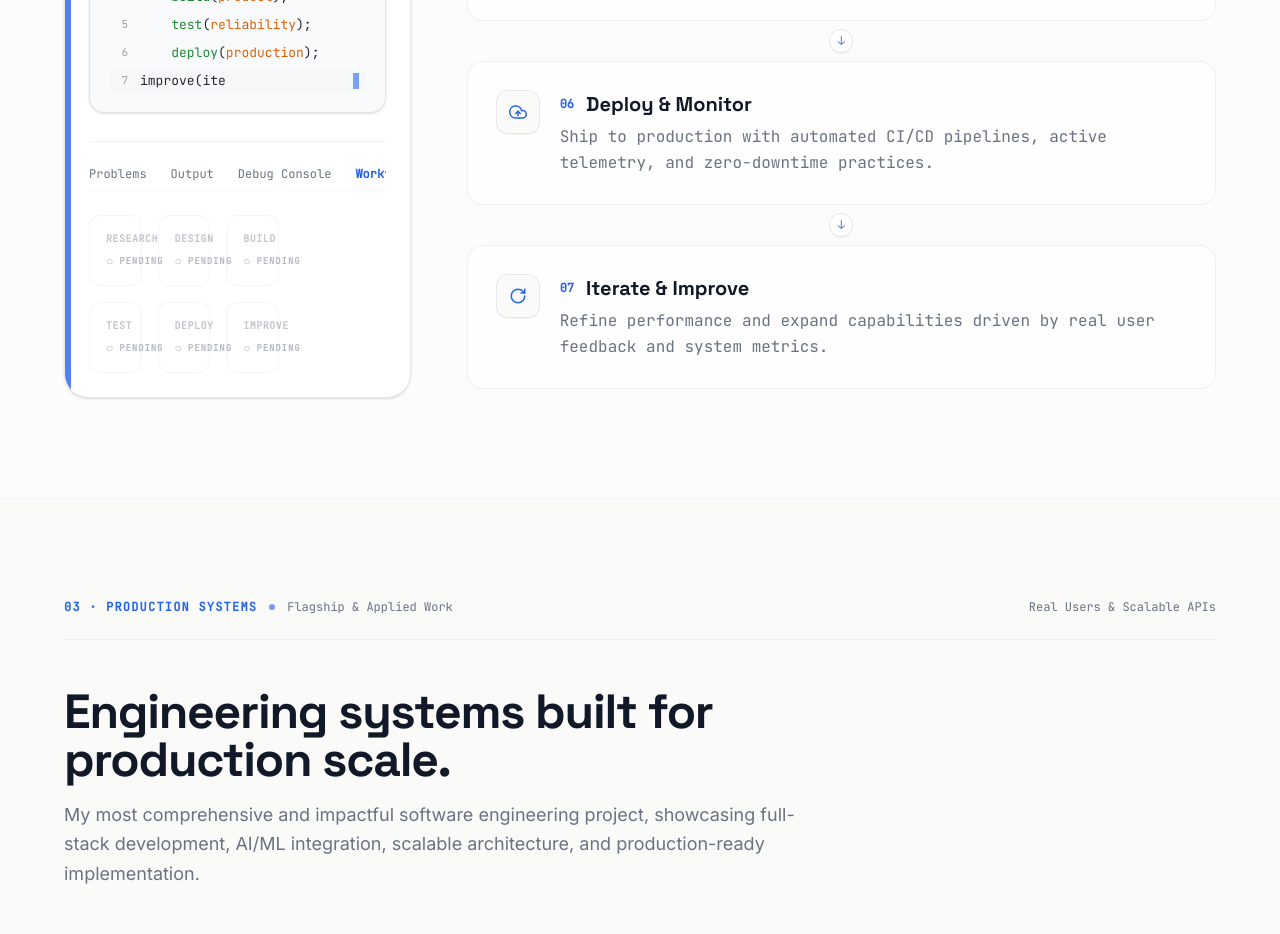
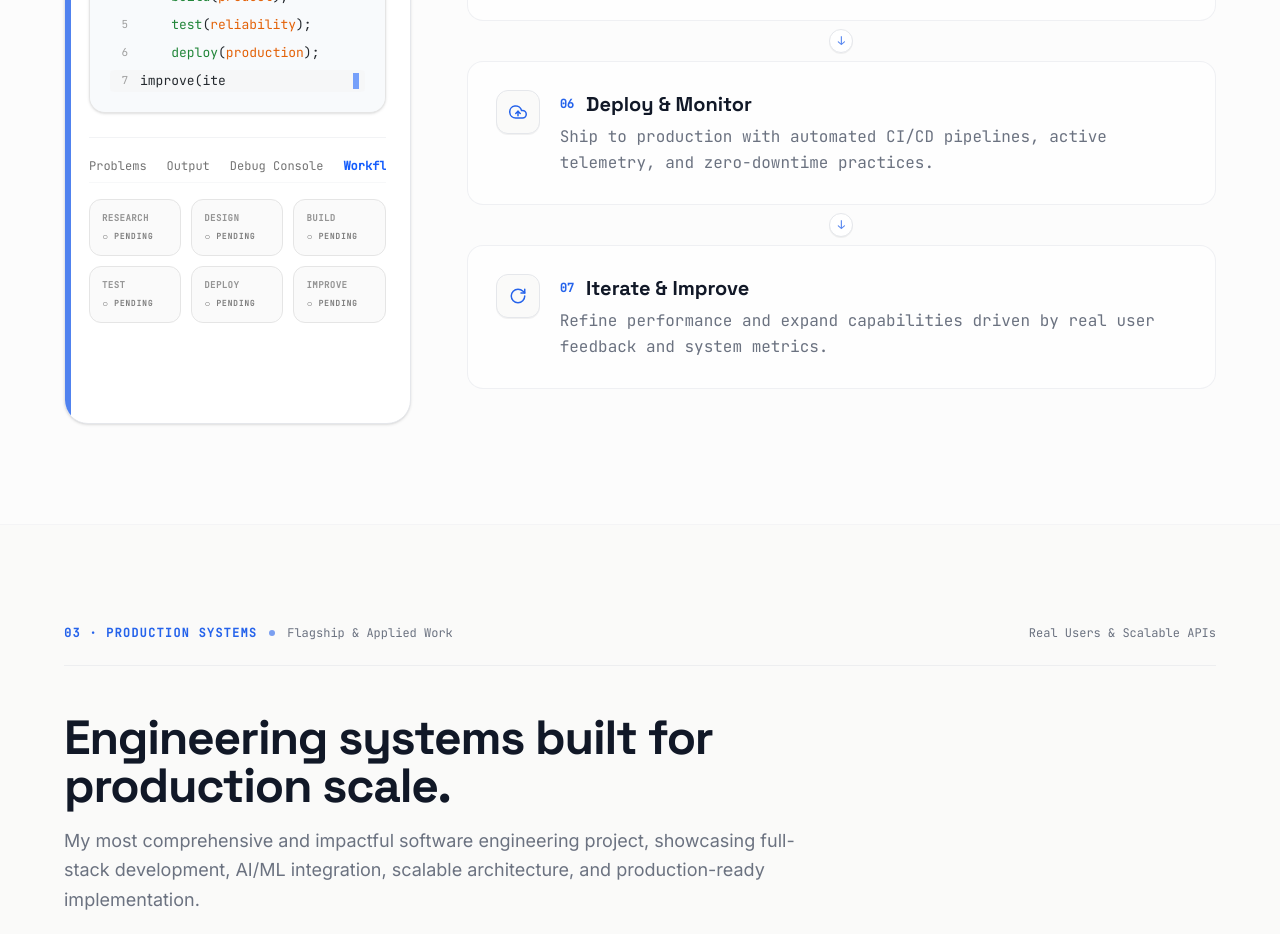
Before and after one commit to DhruvVawhle/dhruv-portfolio, a Next.js app: page / in a window 1280 px wide. Shown: the part 2560-3494 px from the top of the page. Built offline with nearby package versions, Linux system fonts and the light colour scheme.

Commit message:
fix: resolve terminal layout overlapping, text overflow, and light theme border visibility

```diff
--- a/src/components/ui/EngineeringExecutionCard.tsx
+++ b/src/components/ui/EngineeringExecutionCard.tsx
@@ -212,56 +212,66 @@ export default function EngineeringExecutionCard() {
       </div>
 
       {/* Terminal-Inspired Workflow Panel (Downside / Stacked vertically) */}
-      <div className="border-t border-border-custom/50 pt-5 sm:pt-6 mt-2 flex flex-col gap-5 sm:gap-6">
+      <div className="border-t border-border-custom/50 pt-5 mt-1 flex flex-col gap-4">
+
         {/* Terminal Tab Header */}
-        <div className="flex items-center gap-6 border-b border-border-custom/30 pb-2 text-[10px] sm:text-xs font-mono text-text-secondary select-none overflow-x-auto scrollbar-none whitespace-nowrap">
-          <span className="hover:text-text-primary cursor-pointer transition-colors">Problems</span>
-          <span className="hover:text-text-primary cursor-pointer transition-colors">Output</span>
-          <span className="hover:text-text-primary cursor-pointer transition-colors">Debug Console</span>
-          <span className="text-accent border-b-2 border-accent pb-2 -mb-[10px] font-bold">Workflow Terminal</span>
+        <div className="flex items-center gap-5 border-b border-border-custom/30 pb-2 text-[10px] sm:text-xs font-mono text-neutral-500 dark:text-text-secondary select-none overflow-x-auto scrollbar-none whitespace-nowrap">
+          <span className="hover:text-text-primary dark:hover:text-white cursor-pointer transition-colors">Problems</span>
+          <span className="hover:text-text-primary dark:hover:text-white cursor-pointer transition-colors">Output</span>
+          <span className="hover:text-text-primary dark:hover:text-white cursor-pointer transition-colors">Debug Console</span>
+          <span className="text-blue-600 dark:text-accent border-b-2 border-blue-600 dark:border-accent pb-2 -mb-[10px] font-bold">Workflow Terminal</span>
         </div>
 
-        {/* Panel Content Grid */}
-        <div className="grid grid-cols-1 lg:grid-cols-3 gap-6">
-          {/* Active Tasks Grid */}
-          <div className="lg:col-span-2 grid grid-cols-1 sm:grid-cols-2 lg:grid-cols-3 gap-4 font-mono text-xs sm:text-[13px]">
+        {/* Panel Content (Stacked layout to prevent sidebar grid overlapping) */}
+        <div className="flex flex-col gap-4">
+
+          {/* Tasks Grid: 2 columns on mobile/sidebar, 3 on wider screen sizes */}
+          <div className="grid grid-cols-2 sm:grid-cols-3 gap-2.5 font-mono text-[10px] sm:text-xs">
             {TASKS.map((task) => {
               const associatedLineIndex = CODE_LINES.findIndex((line) => line.includes(task.toLowerCase()));
 
               let stateText = "Pending";
               let stateSymbol = "○";
-              let colorClass = "text-text-secondary/55";
+              let cardBg = "bg-neutral-50 dark:bg-white/[0.02]";
+              let borderClass = "border-neutral-200 dark:border-border-custom/40";
+              let textClass = "text-neutral-500 dark:text-text-secondary/60";
 
               if (phase === "executing") {
                 if (associatedLineIndex === activeExecutionIndex) {
                   stateSymbol = "⟳";
                   stateText = "Running";
-                  colorClass = "text-blue-400 font-bold";
+                  cardBg = "bg-blue-50 dark:bg-blue-950/20";
+                  borderClass = "border-blue-200 dark:border-blue-500/30";
+                  textClass = "text-blue-600 dark:text-blue-400 font-bold animate-pulse";
                 } else if (associatedLineIndex < activeExecutionIndex) {
                   stateSymbol = "✓";
-                  stateText = "Completed";
-                  colorClass = "text-emerald-500 font-semibold";
+                  stateText = "Done";
+                  cardBg = "bg-emerald-50/55 dark:bg-emerald-950/10";
+                  borderClass = "border-emerald-200 dark:border-emerald-500/20";
+                  textClass = "text-emerald-600 dark:text-emerald-400 font-semibold";
                 }
               } else if (phase === "completed") {
                 stateSymbol = "✓";
-                stateText = "Completed";
-                colorClass = "text-emerald-500 font-semibold";
+                stateText = "Done";
+                cardBg = "bg-emerald-50/55 dark:bg-emerald-950/10";
+                borderClass = "border-emerald-200 dark:border-emerald-500/20";
+                textClass = "text-emerald-600 dark:text-emerald-400 font-semibold";
               }
 
               return (
-                <div key={task} className={`flex flex-col p-3.5 sm:p-4 rounded-xl bg-white/[0.02] border border-border-custom/40 justify-between gap-2 ${colorClass}`}>
-                  <span className="font-semibold uppercase tracking-wider text-[10px] opacity-75">{task}</span>
-                  <div className="flex items-center gap-1.5 text-[10px] sm:text-xs">
+                <div key={task} className={`flex flex-col p-3 rounded-xl border justify-between gap-1.5 transition-all duration-300 ${cardBg} ${borderClass} ${textClass}`}>
+                  <span className="font-semibold uppercase tracking-wider text-[9px] opacity-75">{task}</span>
+                  <div className="flex items-center gap-1.5 text-[9px] sm:text-[10px]">
                     <span className={stateSymbol === "⟳" ? "animate-spin inline-block" : ""}>{stateSymbol}</span>
-                    <span className="uppercase tracking-widest text-[9px] font-bold opacity-90">{stateText}</span>
+                    <span className="uppercase tracking-widest text-[8px] font-bold opacity-90">{stateText}</span>
                   </div>
                 </div>
               );
             })}
           </div>
 
-          {/* Build Completion stats */}
-          <div className="lg:col-span-1 flex flex-col justify-center min-h-[90px]">
+          {/* Build Completion Stats (Full Width below Tasks) */}
+          <div className="min-h-[60px]">
             <AnimatePresence>
               {phase === "completed" && (
                 <motion.div
@@ -269,18 +279,20 @@ export default function EngineeringExecutionCard() {
                   animate={{ opacity: 1, y: 0 }}
                   exit={{ opacity: 0, y: 10 }}
                   transition={{ duration: 0.25 }}
-                  className="p-4 rounded-xl bg-emerald-500/[0.04] border border-emerald-500/20 font-mono text-[10px] sm:text-xs text-text-secondary space-y-2"
+                  className="p-4 rounded-xl bg-emerald-50/60 dark:bg-emerald-500/[0.04] border border-emerald-200 dark:border-emerald-500/20 font-mono text-[10px] sm:text-xs text-neutral-600 dark:text-text-secondary space-y-2 shadow-sm"
                 >
-                  <div className="text-emerald-400 font-bold flex items-center gap-1.5">
+                  <div className="text-emerald-600 dark:text-emerald-400 font-bold flex items-center gap-1.5">
                     <span>✓ Build Successful</span>
                   </div>
-                  <div className="flex items-center justify-between">
-                    <span>Tasks Done</span>
-                    <span className="text-text-primary font-bold">6/6</span>
-                  </div>
-                  <div className="flex items-center justify-between">
-                    <span>Duration</span>
-                    <span className="text-text-primary font-bold">0.42s</span>
+                  <div className="grid grid-cols-2 gap-4">
+                    <div className="flex items-center justify-between border-r border-neutral-200 dark:border-border-custom/40 pr-4">
+                      <span>Tasks Done</span>
+                      <span className="text-neutral-900 dark:text-text-primary font-bold">6/6</span>
+                    </div>
+                    <div className="flex items-center justify-between">
+                      <span>Duration</span>
+                      <span className="text-neutral-900 dark:text-text-primary font-bold">0.42s</span>
+                    </div>
                   </div>
                 </motion.div>
               )}
```
